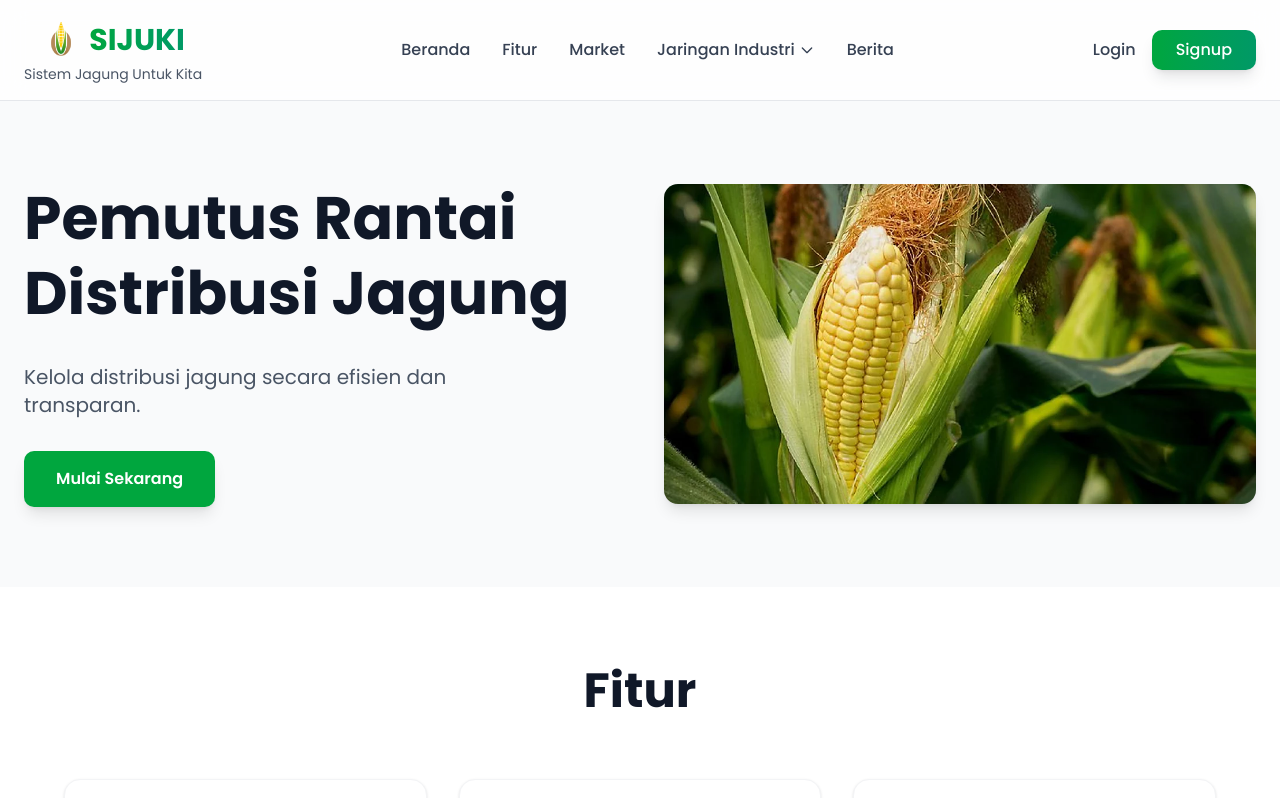
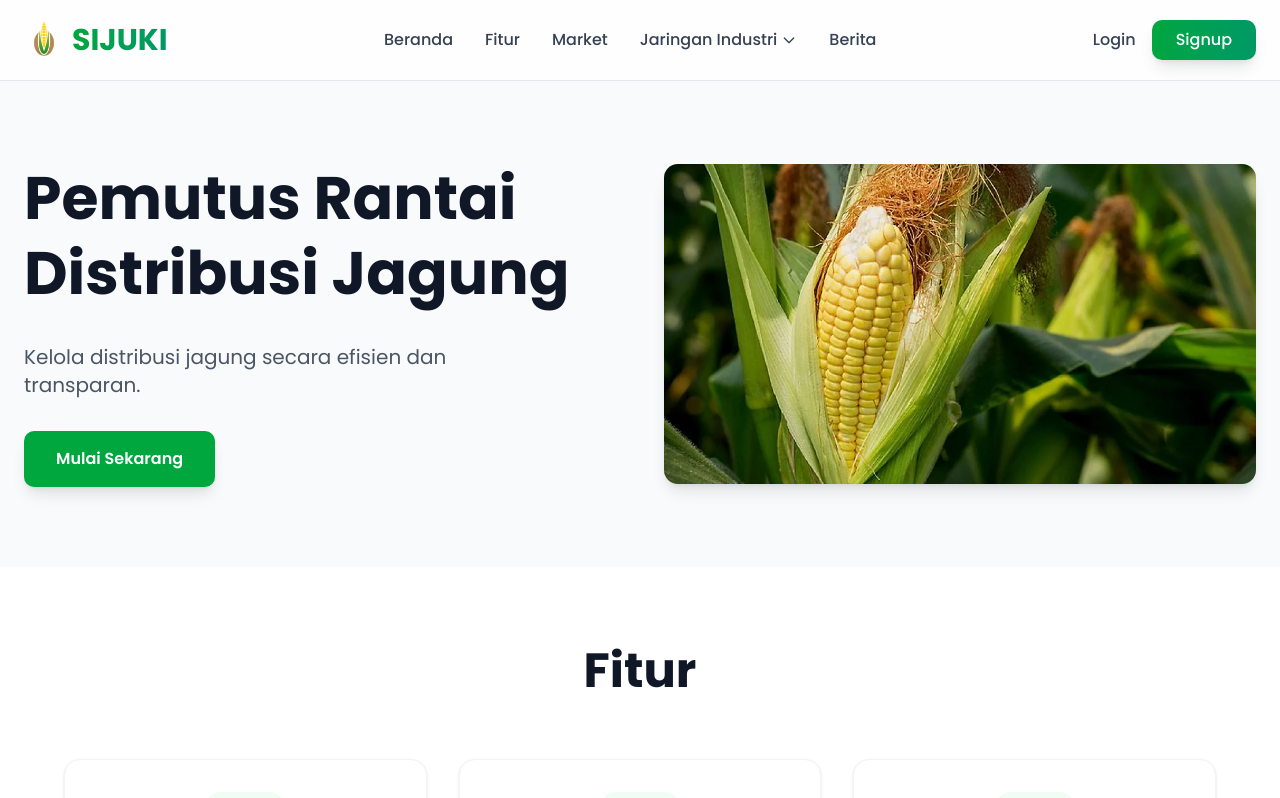
Before and after one commit to SyariefHayat/rantaiPasokDistribusi, a React (Vite) app: page / in a window 1280 px wide. Shown: the top 798 px of the page. Built offline with nearby package versions, Linux system fonts and the light colour scheme.

Commit message:
update: navbar logo content

```diff
--- a/src/pages/landing/NavBar.jsx
+++ b/src/pages/landing/NavBar.jsx
@@ -52,7 +52,6 @@ const NavBar = () => {
                             SIJUKI
                         </span>
                     </div>
-                    <p className="text-sm text-center text-gray-600">Sistem Jagung Untuk Kita</p>
                 </a>
 
                 <ul className="hidden md:flex items-center space-x-8">
```
